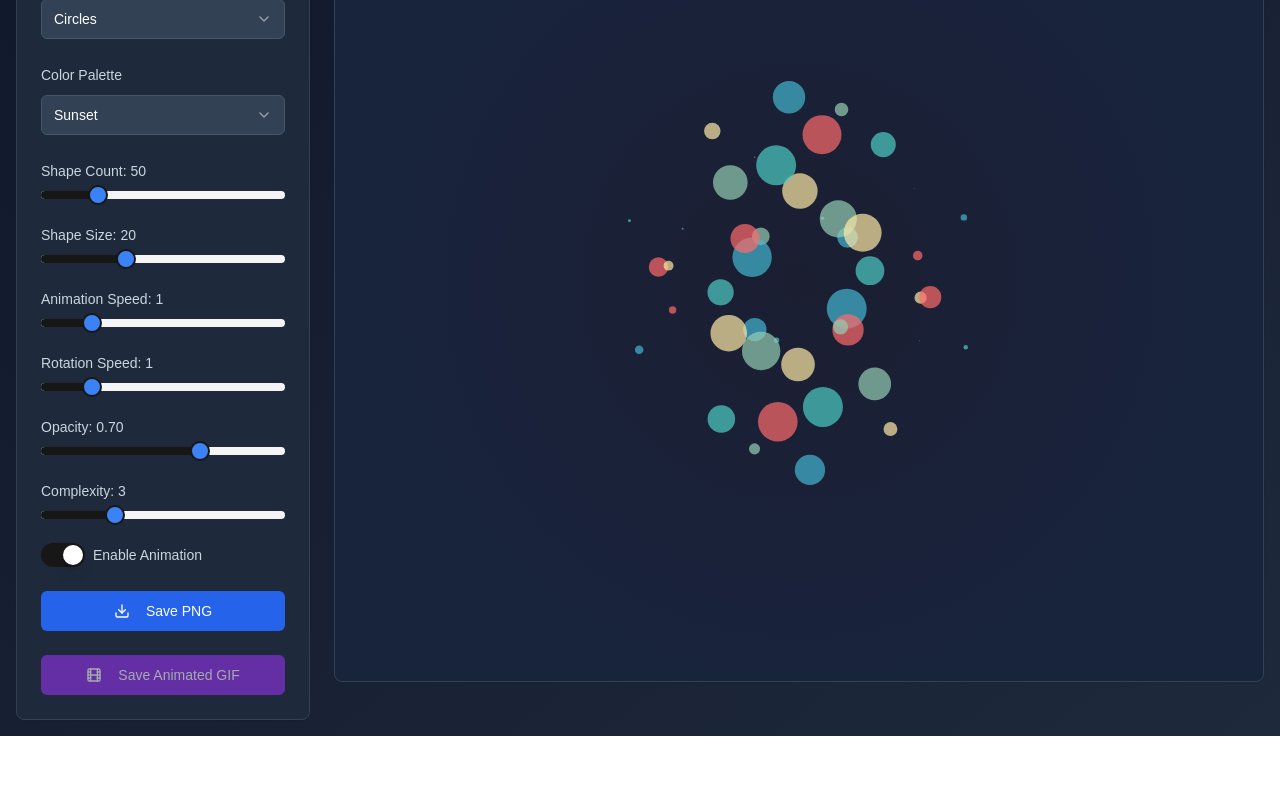
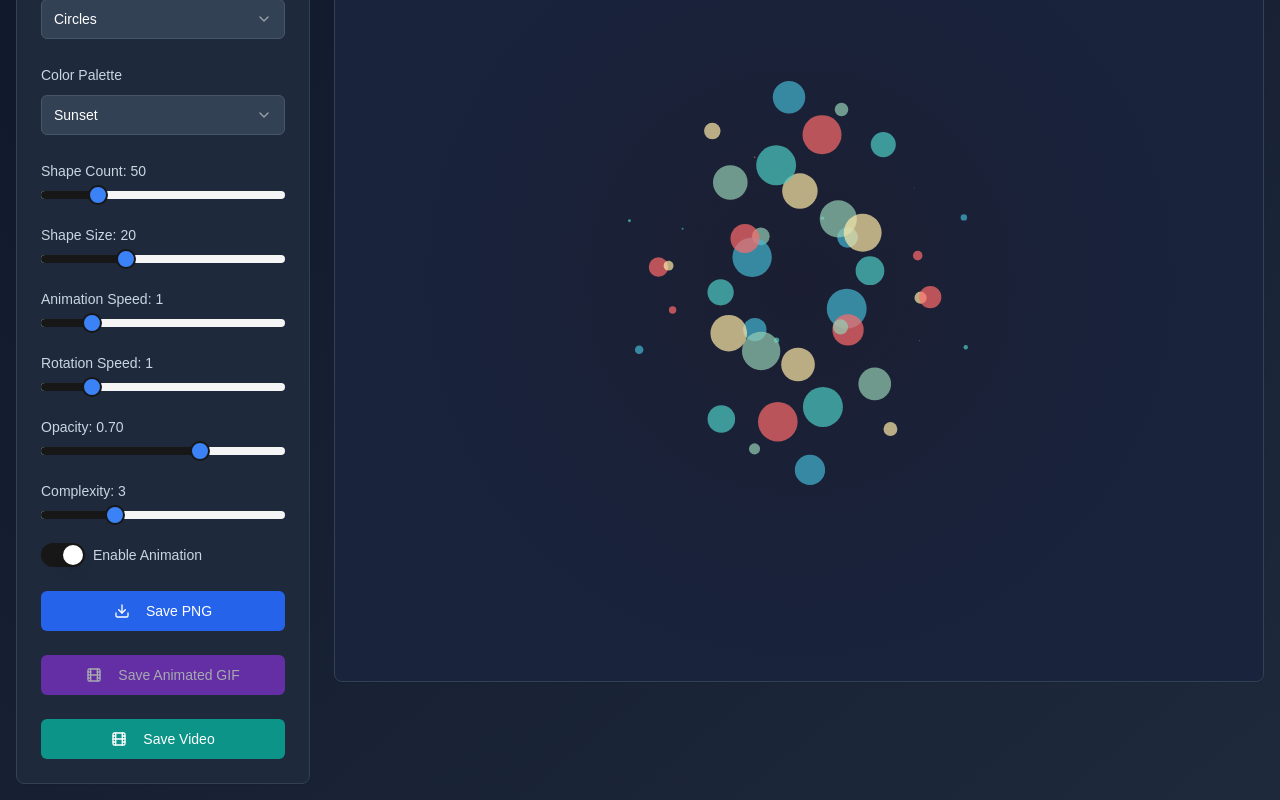
Before and after one commit to puppe1990/Algorithmic-Art-Generator, a Next.js app: page / in a window 1280 px wide. Shown: the part 238-1038 px from the top of the page. Before the commit the page ends 974 px from the top, so only its background shows below. Built offline with nearby package versions, Linux system fonts and the light colour scheme.

Commit message:
Add video recording option

```diff
--- a/app/page.tsx
+++ b/app/page.tsx
@@ -47,6 +47,8 @@ export default function AlgorithmicArtGenerator() {
   const animationRef = useRef<number>()
   const gifReady = useGifJs()
   const [recording, setRecording] = useState(false)
+  const [videoRecording, setVideoRecording] = useState(false)
+  const [videoProgress, setVideoProgress] = useState(0)
 
   const [parameters, setParameters] = useState<ArtParameters>({
     pattern: "circles",
@@ -722,6 +724,52 @@ export default function AlgorithmicArtGenerator() {
     gif.render()
   }
 
+  /* ---------- Video Recording ---------- */
+  const saveVideo = async () => {
+    if (videoRecording || !parameters.isAnimated) return
+
+    const canvas = canvasRef.current
+    if (!canvas) return
+
+    const stream = canvas.captureStream(30)
+    const recorder = new MediaRecorder(stream, {
+      mimeType: "video/webm;codecs=vp9",
+    })
+
+    const chunks: Blob[] = []
+    recorder.ondataavailable = (e) => {
+      if (e.data.size > 0) chunks.push(e.data)
+    }
+
+    recorder.onstop = () => {
+      const blob = new Blob(chunks, { type: "video/webm" })
+      const url = URL.createObjectURL(blob)
+      const link = document.createElement("a")
+      link.href = url
+      link.download = `algorithmic-art-${Date.now()}.webm`
+      link.click()
+      URL.revokeObjectURL(url)
+      setVideoRecording(false)
+    }
+
+    const frames = 150
+    const delay = 33 // ~30 FPS
+    let captured = 0
+    setVideoProgress(0)
+    setVideoRecording(true)
+    recorder.start()
+
+    const capture = setInterval(() => {
+      drawArt(performance.now() + captured * delay)
+      captured++
+      setVideoProgress(Math.round((captured / frames) * 100))
+      if (captured >= frames) {
+        clearInterval(capture)
+        recorder.stop()
+      }
+    }, delay)
+  }
+
   /* ---------- JSX ---------- */
 
   return (
@@ -888,6 +936,21 @@ export default function AlgorithmicArtGenerator() {
                     {recording ? "Recording GIF…" : "Save Animated GIF"}
                   </Button>
                 )}
+
+                {parameters.isAnimated && (
+                  <Button
+                    onClick={saveVideo}
+                    disabled={videoRecording}
+                    className="w-full bg-teal-600 hover:bg-teal-700 text-white disabled:opacity-60"
+                  >
+                    {videoRecording ? (
+                      <Loader2 className="w-4 h-4 mr-2 animate-spin" />
+                    ) : (
+                      <Film className="w-4 h-4 mr-2" />
+                    )}
+                    {videoRecording ? `Recording Video… ${videoProgress}%` : "Save Video"}
+                  </Button>
+                )}
               </CardContent>
             </Card>
           </aside>
```
Also changed, not shown: 1 other file (tests, documents, lock files or other folders).
